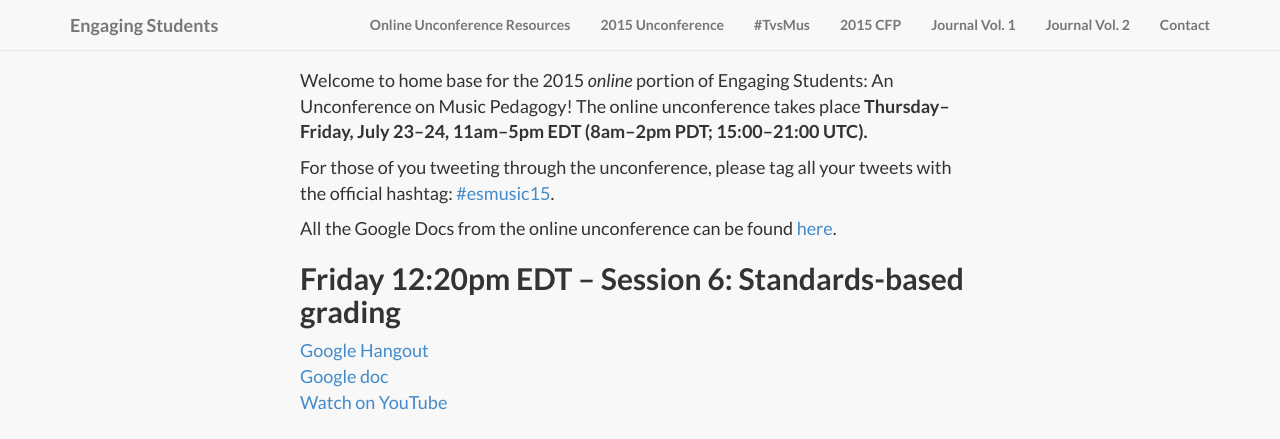
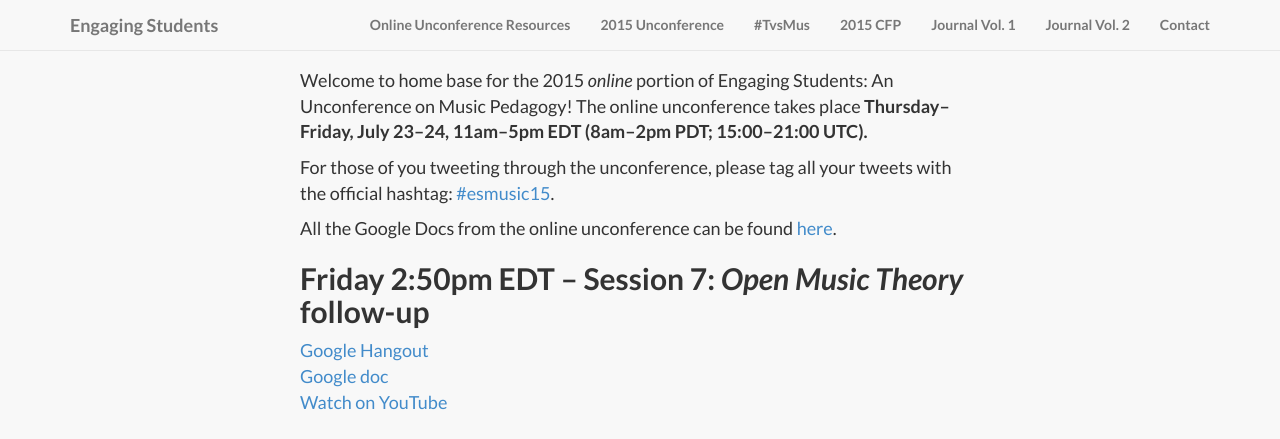
Before and after one commit to flipcamp/flipcamp.github.io, a Jekyll site: the page built from unconference2015.md, in a window 1280 px wide and 900 px high, scrolled down 906 px, cut to the strip 0-439 px from the top of the window. Built offline with Jekyll 4.4.1, drawn with Linux system fonts in a browser that asks for light colours; nearby versions of some CDN libraries; library files that are not in the unit come from our copies.

Commit message:
Friday session 7

```diff
--- a/unconference2015.md
+++ b/unconference2015.md
@@ -10,14 +10,14 @@ For those of you tweeting through the unconference, please tag all your tweets w
 
 All the Google Docs from the online unconference can be found [here](https://drive.google.com/folderview?id=0B4yHG56u9Tu6fi1GSWhOMWNackwtRkkxRVNoaWpFR1FLbThJTElZUzZqX0V4LXZ1Vk9kTWs&usp=sharing).
 
-## Friday 12:20pm EDT – Session 6: Standards-based grading
+## Friday 2:50pm EDT – Session 7: *Open Music Theory* follow-up
 
-[Google Hangout](https://plus.google.com/hangouts/_/hoaevent/AP36tYdMqIBERHNNZhSac0snvJzHlo-w4cynMiRocA9AYen8fVn7cQ)
-[Google doc](https://docs.google.com/document/d/1jnNWswD94MuLpoSGUmCh2FLK30LqJnaYUHIL_2VnJ3A/edit?usp=sharing)
-[Watch on YouTube](http://youtu.be/w_YVyvCtuK0)
+[Google Hangout](https://plus.google.com/hangouts/_/hoaevent/AP36tYen6bb0ceYOztumDsWb9tuT7W9c_o5AvsYvljYF-Wro7LBXnQ)
+[Google doc](https://drive.google.com/open?id=0B4yHG56u9Tu6fmE4WDh1WUZ2cmpPQzkyQWE4V1ZUVDZ4MG42TndvZW83Y1pjQll4RzRhclU)
+[Watch on YouTube](http://youtu.be/wmqRSdDJV94)
 
 <div class="center-video">
-<iframe width="420" height="315" src="http://www.youtube.com/embed/w_YVyvCtuK0" frameborder="0" allowfullscreen></iframe>
+<iframe width="420" height="315" src="http://www.youtube.com/embed/wmqRSdDJV94" frameborder="0" allowfullscreen></iframe>
 </div>
 
 
```
